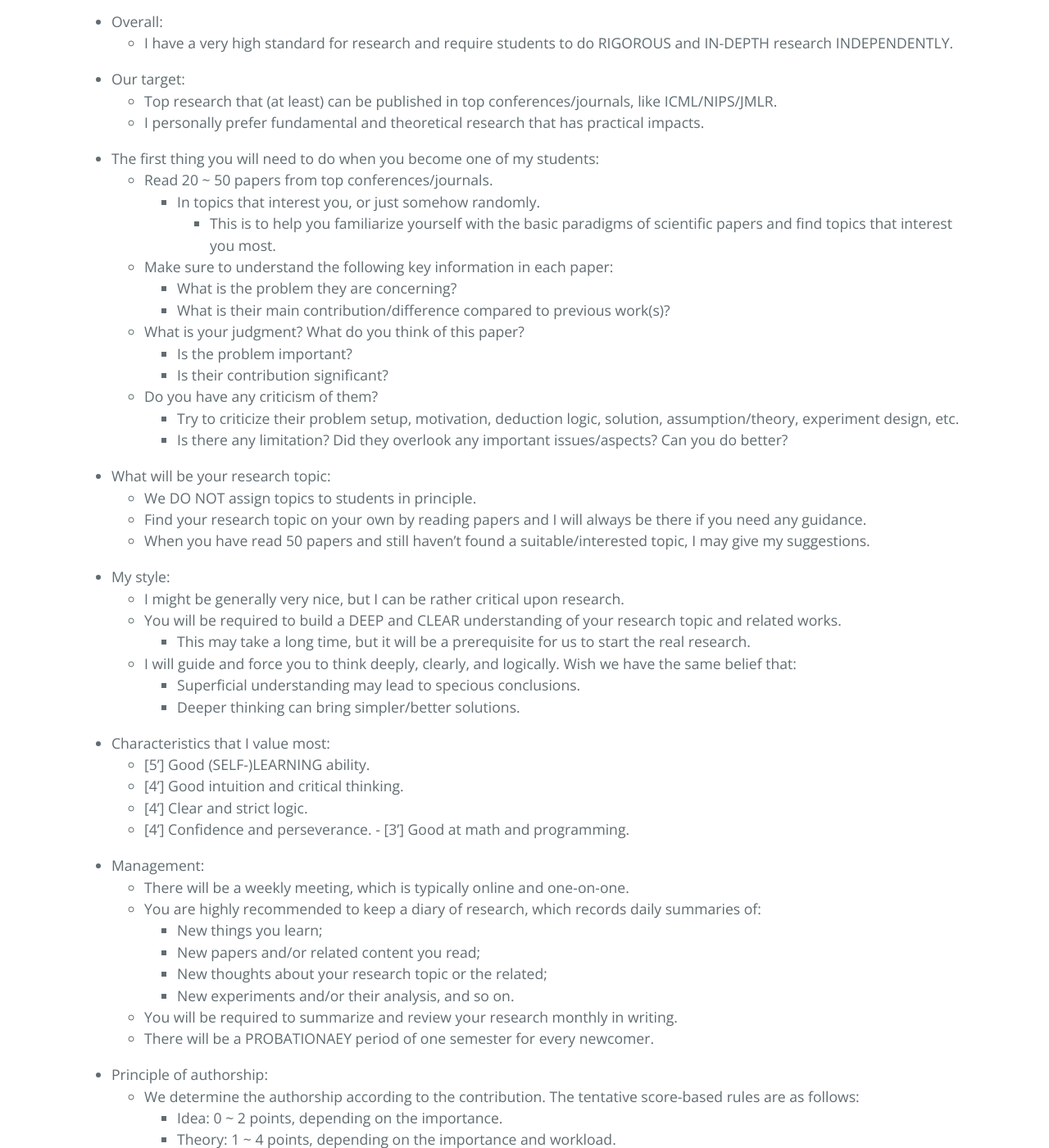
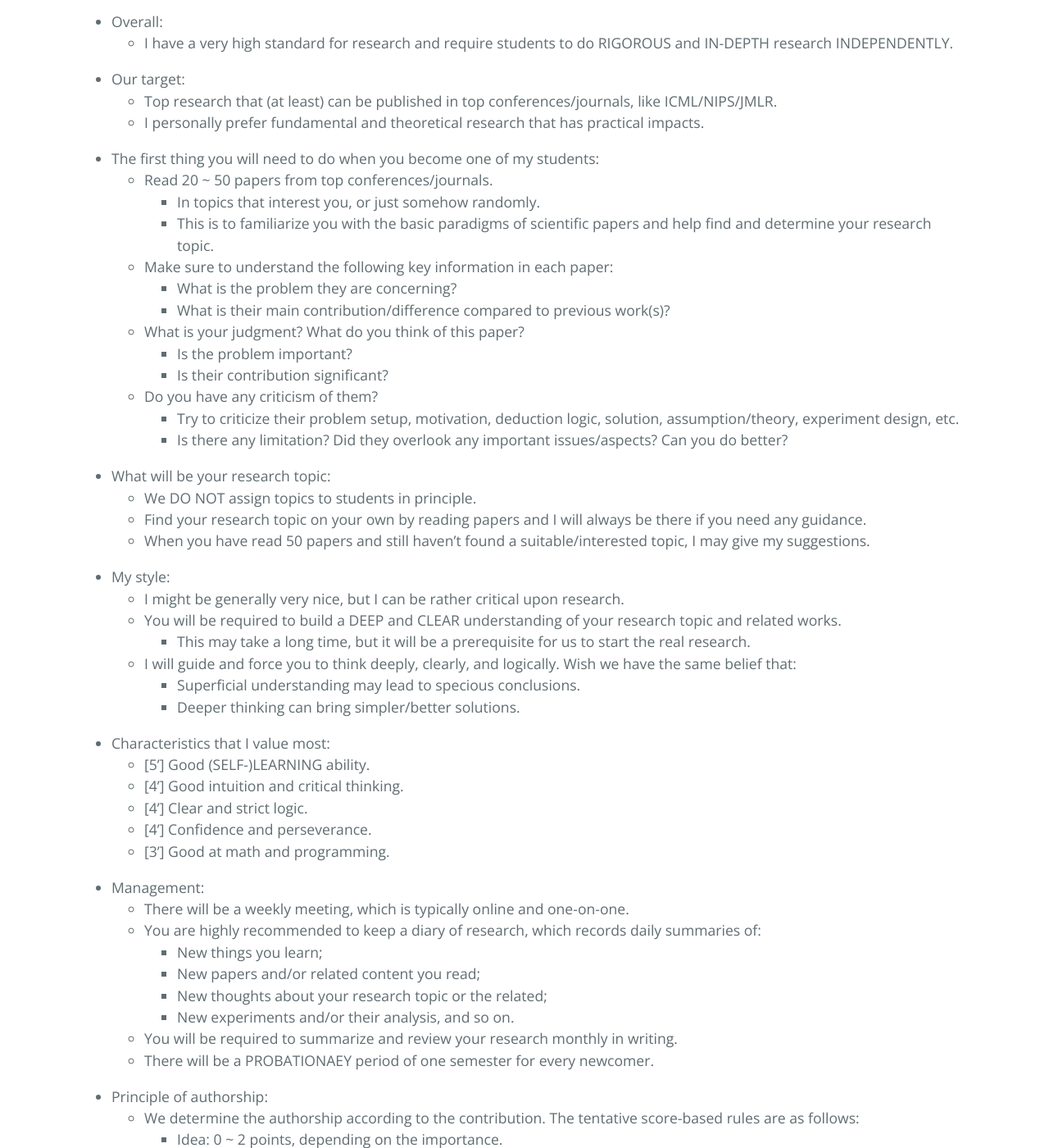
Before and after one commit to ZhimingZhou/zhimingzhou.github.io, a Jekyll site: the page built from _posts/2021-10-11-Prospective-Students.md, in a window 1280 px wide and 1400 px high, scrolled down 449 px. Shown: the whole window at 82% size. Built offline with Jekyll 4.4.1, drawn with Linux system fonts in a browser that asks for light colours; comment, search, counter and statistics services are not loaded.

Commit message:
Update 2021-10-11-Prospective-Students.md

```diff
--- a/_posts/2021-10-11-Prospective-Students.md
+++ b/_posts/2021-10-11-Prospective-Students.md
@@ -21,7 +21,7 @@ I’m looking for talented students with enthusiasm for fundamental research in
 - The first thing you will need to do when you become one of my students:
 	- Read 20 ~ 50 papers from top conferences/journals.
 		- In topics that interest you, or just somehow randomly.
-  		- This is to help you familiarize yourself with the basic paradigms of scientific papers and find topics that interest you most.
+		- This is to familiarize you with the basic paradigms of scientific papers and help find and determine your research topic.
 	- Make sure to understand the following key information in each paper:
 		- What is the problem they are concerning?
 		- What is their main contribution/difference compared to previous work(s)?
@@ -53,7 +53,7 @@ I’m looking for talented students with enthusiasm for fundamental research in
 	- [4'] Good intuition and critical thinking.
 	- [4'] Clear and strict logic.
 	- [4'] Confidence and perseverance.
- 	- [3'] Good at math and programming.
+	- [3'] Good at math and programming.
 
 <!--  -->
 - Management:
```
